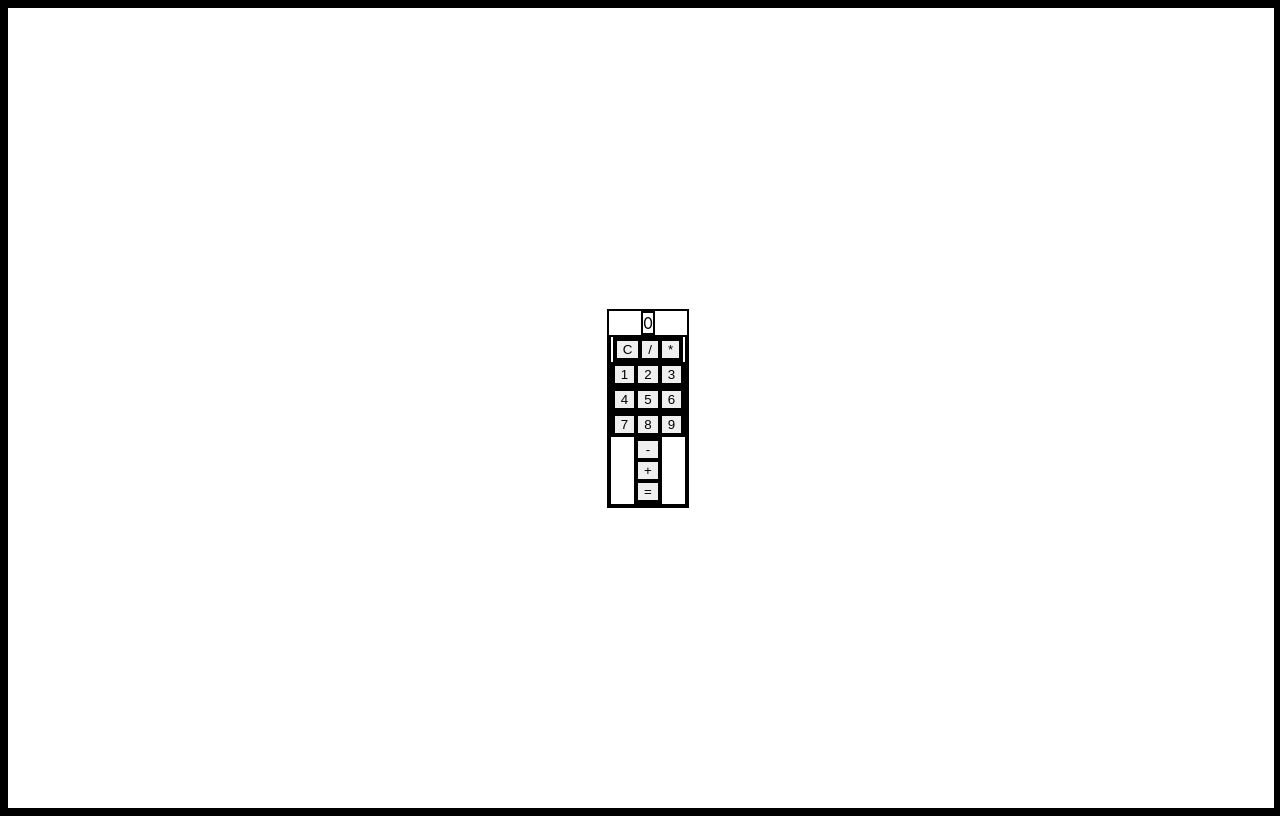
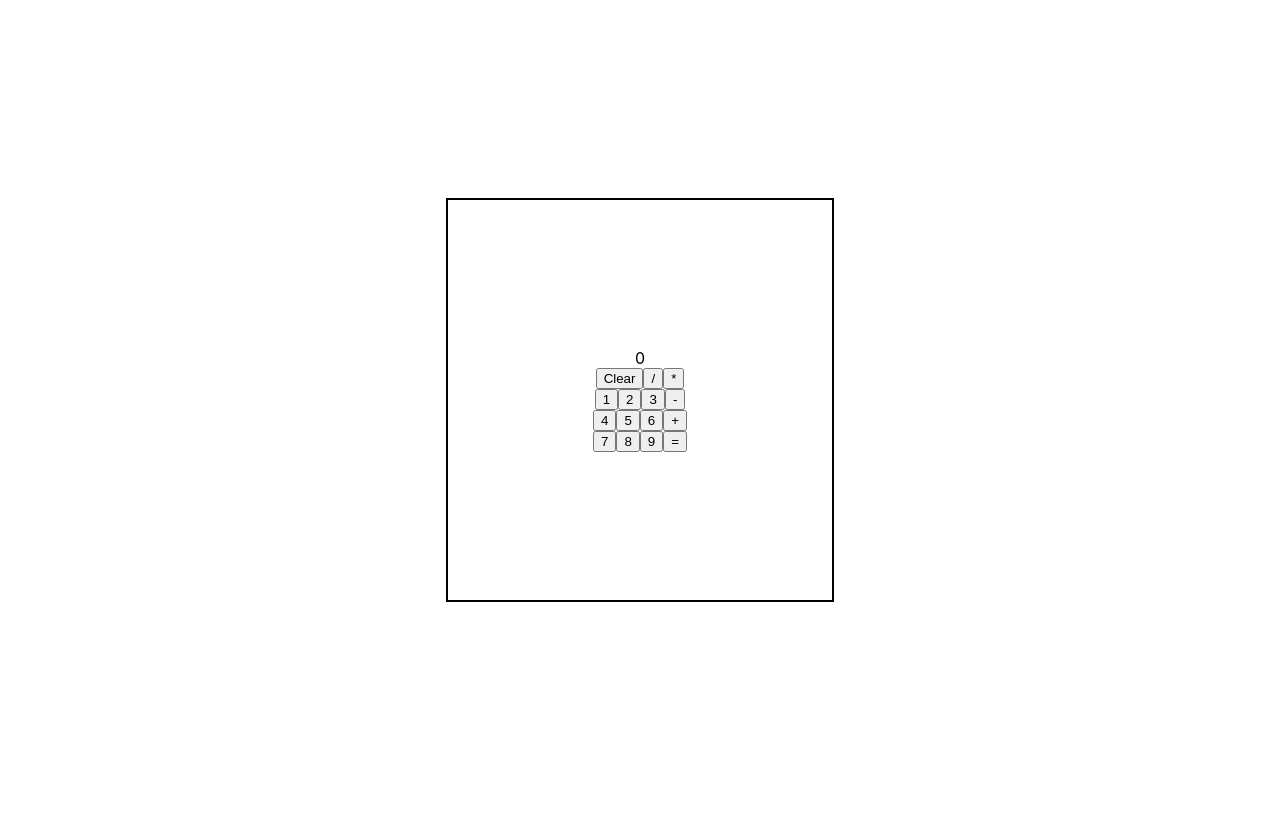
Before and after one commit to KianMouton/react-calculator, a React (Create React App) app: page / in a window 1280 px wide. Built offline with nearby package versions, Linux system fonts and the light colour scheme.

Commit message:
fixed css issues

```diff
--- a/src/App.css
+++ b/src/App.css
@@ -13,6 +13,9 @@
   flex-direction: column;
   justify-content: center;
   align-items: center;
+  width: 30vw;
+  height: 50vh;
+  border: 2px solid black;
 }
 
 .buttons {
@@ -20,20 +23,12 @@
   flex-direction: column;
   justify-content: center;
   align-items: center;
+  width: 100%;
 }
 
 .cal-col {
   display: flex;
   flex-direction: row;
   justify-content: center;
+  width: 100%;
 }
-
-.functions {
-  display: flex;
-  justify-content: flex-end;
-  flex-direction: column;
-}
-
-* {
-  border: 2px solid black;
-}
--- a/src/App.js
+++ b/src/App.js
@@ -10,7 +10,7 @@ function App() {
         </div>
         <div className="buttons">
           <div className="cal-col">
-            <button id="clear">C</button>
+            <button id="clear">Clear</button>
             <button id="divide">/</button>
             <button id="multiply">*</button>
           </div>
@@ -18,22 +18,21 @@ function App() {
             <button id="1">1</button>
             <button id="2">2</button>
             <button id="3">3</button>
+            <button id="subtract">-</button>
           </div>
           <div className="cal-col">
             <button id="4">4</button>
             <button id="5">5</button>
             <button id="6">6</button>
+            <button id="add">+</button>
           </div>
           <div className="cal-col">
             <button id="7">7</button>
             <button id="8">8</button>
             <button id="9">9</button>
+            <button id="equals">=</button>
           </div>
-          <div className="functions">
-            <button id="subtract">-</button>
-            <button id="add">+</button>
-            <button id="equals">=</button>
-        </div>
+
         </div>
       </div>
     </div>
```
